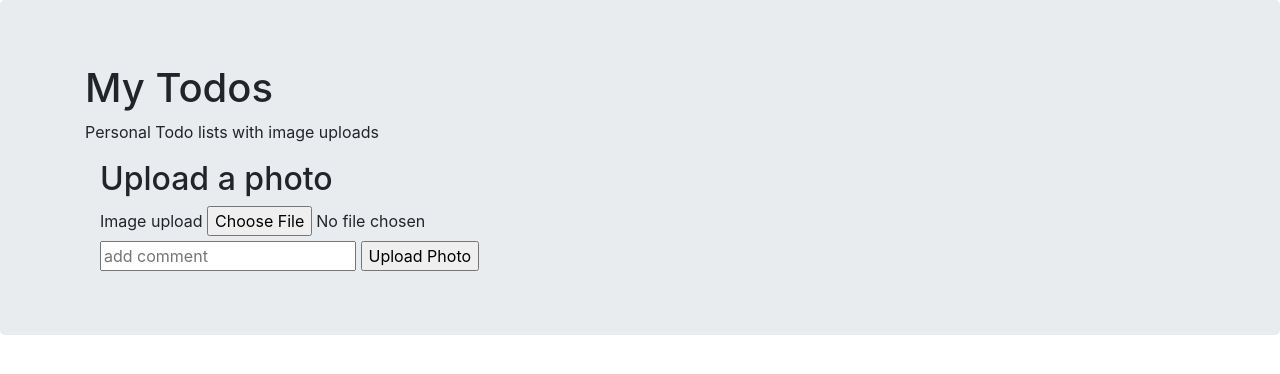
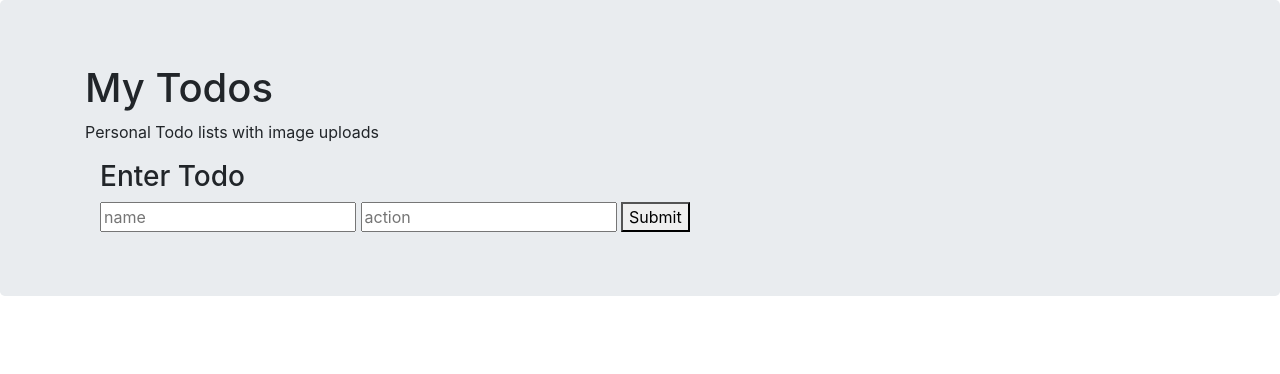
Before and after one commit to davideliason/todo-mern-auth, a website: page public/index.html in a window 1280 px wide. Drawn offline with nearby package versions, Linux system fonts and the light colour scheme.

Commit message:
new input form for todo, post route created

```diff
--- a/app.js
+++ b/app.js
@@ -100,6 +100,10 @@ MongoClient.connect(url, function(err, client) {
     res.end("hello");
   });
 
+  app.post('/todo', (req,res) => {
+    console.log("new todo posted");
+  });
+
   // app.post('/upload', multer(multerConfig).single('photo'),function(req, res){
 
   //   // res.send("upload complete");
--- a/public/index.html
+++ b/public/index.html
@@ -16,10 +16,17 @@
 
             <div class="container">
                     <div class="col-sm-12">
-                        <h2>Upload a photo</h2>
+                        <!-- <h2>Upload a photo</h2> -->
+                        <h3>Enter Todo</h3>
+
+                        <form action="/todo" method="POST">
+                          <input type="text" placeholder="name" name="name">
+                          <input type="text" placeholder="action" name="action">
+                           <button type="submit">Submit</button>
+                        </form>
 
                          <!-- IMAGE UPLOAD FORM -->
-                        <form action="/upload" enctype="multipart/form-data" method="POST">
+                       <!--  <form action="/upload" enctype="multipart/form-data" method="POST">
                               <div>
                                 <label for="photo">Image upload</label>
                                 <input type="file" id="photo" name="photo" />
@@ -28,7 +35,9 @@
                                 <input type="submit" name="Upload" value="Upload Photo"/>
                                 </div>
                               </div>
-                        </form>
+                        </form> -->
+
+
                     </div>
                 </div>
 
```
